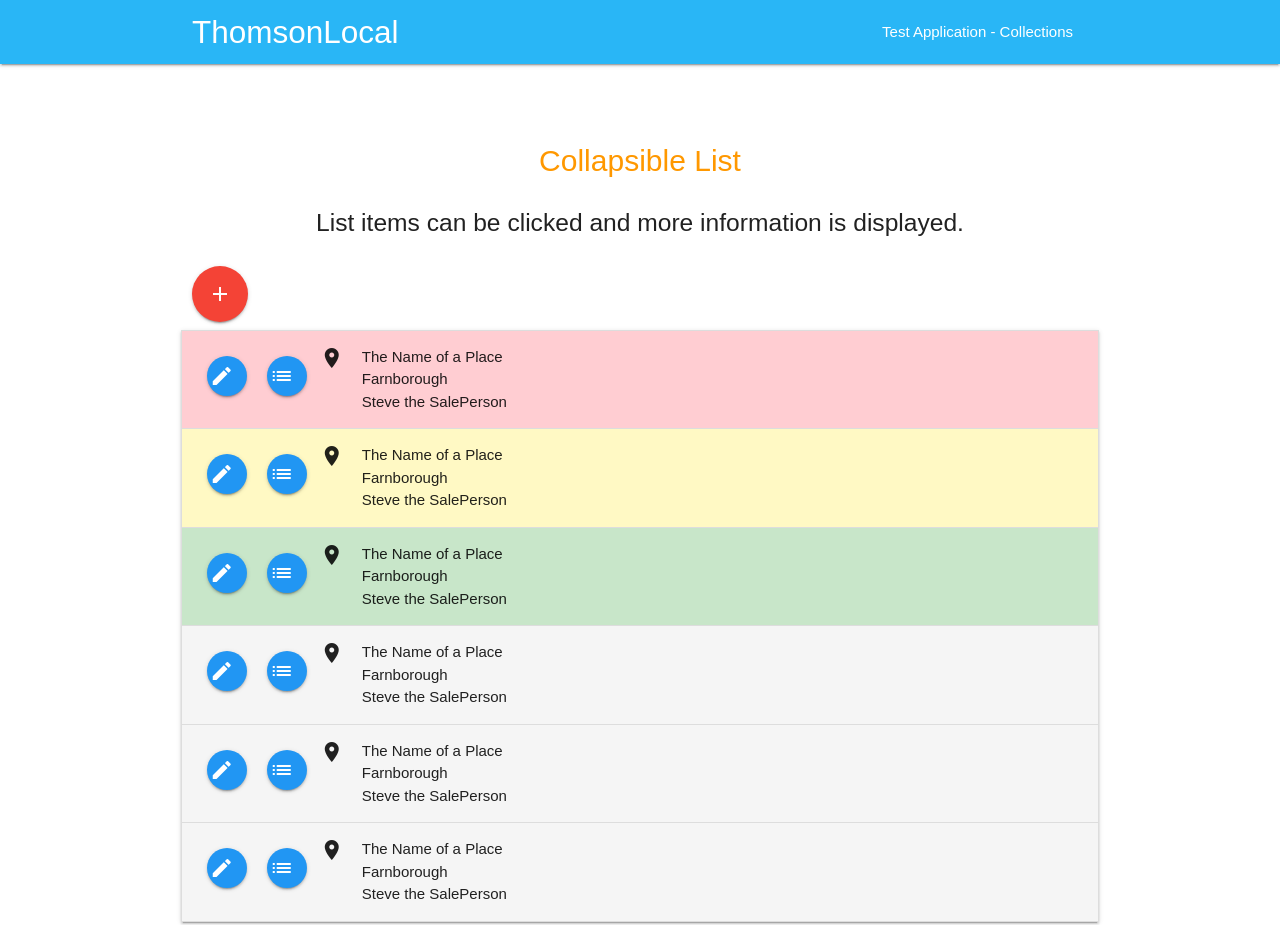
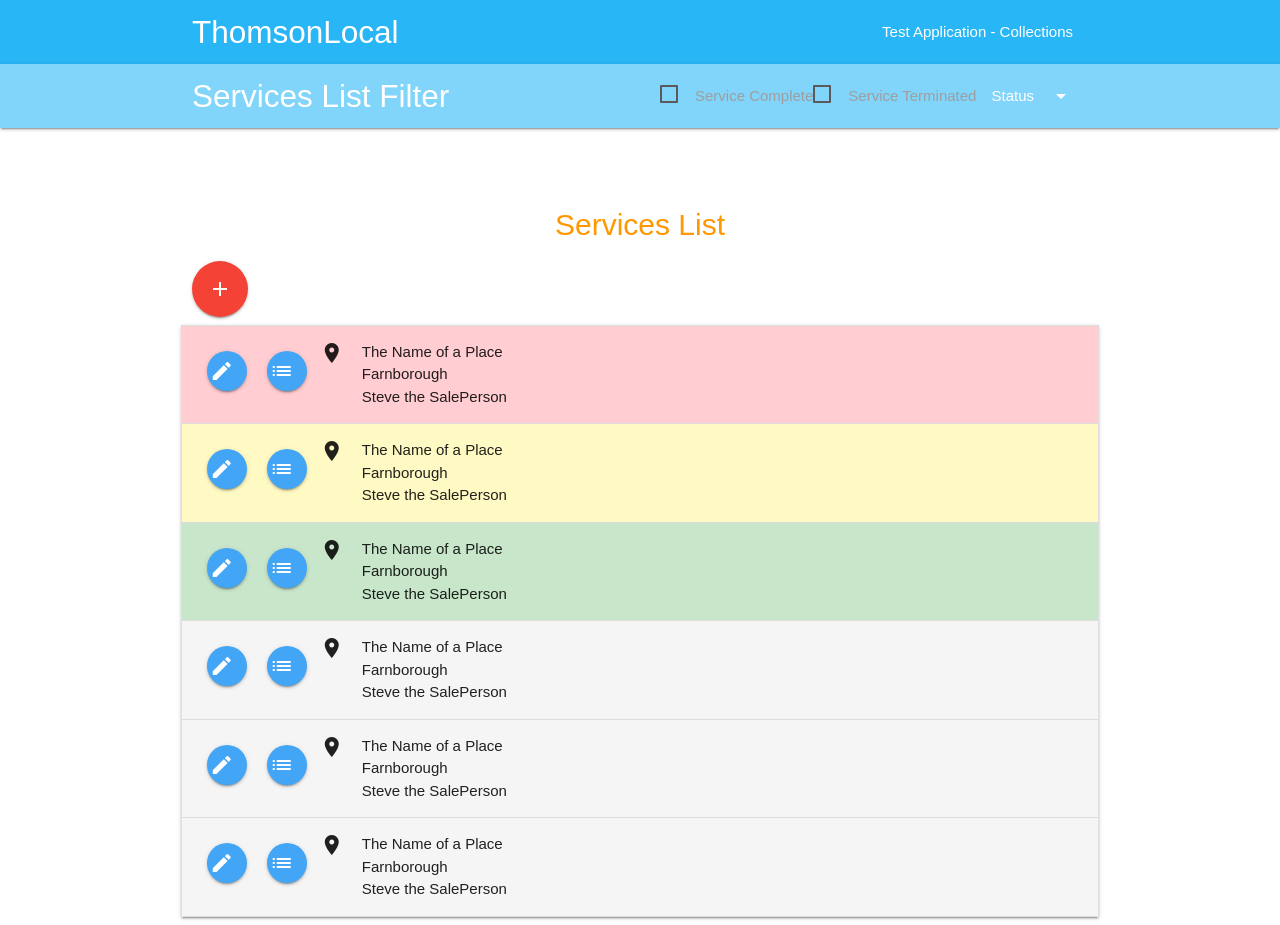
Before and after one commit to ChrisIngoeTlc/material-collection-demo, a plain HTML site: page index.html in a window 1280 px wide. Shown: the top 925 px of the page. Drawn offline with nearby package versions, Linux system fonts and the light colour scheme.

Commit message:
Add a collection filter bar

```diff
--- a/index.html
+++ b/index.html
@@ -31,21 +31,45 @@
         <a href="#" data-activates="nav-mobile" class="button-collapse"><i class="material-icons">menu</i></a>
     </div>
 </nav>
+<ul id="status-filter" class="dropdown-content">
+    <li><a href="#!">In Production</a></li>
+    <li><a href="#!">Just Created</a></li>
+    <li><a href="#!">Completed</a></li>
+</ul>
+<nav class="light-blue lighten-3" role="navigation">
+    <div class="nav-wrapper container"><a id="logo-container" href="#" class="brand-logo">Services List Filter</a>
+        <ul class="right hide-on-med-and-down">
+            <li>
+                <input type="checkbox" id="serviceComplete" />
+                <label for="serviceComplete">Service Complete</label>
+            </li>
+            <li>
+                <input type="checkbox" id="serviceTerminated" />
+                <label for="serviceTerminated">Service Terminated</label>
+            </li>
+            <li>
+                <a class="dropdown-button" href="#!" data-activates="status-filter">Status<i class="material-icons right">arrow_drop_down</i></a>
+            </li>
+        </ul>
+
+        <ul id="nav-mobile" class="side-nav">
+            <li><a href="#">Services</a></li>
+        </ul>
+        <a href="#" data-activates="nav-mobile" class="button-collapse"><i class="material-icons">menu</i></a>
+    </div>
+</nav>
 
 <div class="section no-pad-bot" id="index-banner">
     <div class="container">
         <br><br>
-                <h1 class="header center orange-text">Collapsible List</h1>
-                <div class="row center">
-                    <h5 class="header col s12 light">List items can be clicked and more information is displayed.</h5>
-                </div>
+        <h1 class="header center orange-text">Services List</h1>
         <a class="btn-floating btn-large waves-effect waves-light red"><i class="material-icons">add</i></a>
         <div class="row">
             <ul class="collapsible" data-collapsible="accordion">
                 <li>
                     <div class="collapsible-header red lighten-4" >
-                                <a class="btn-floating btn-small waves-effect waves-light blue right list-link" href="http://www.google.com"><i class="material-icons">mode_edit</i></a>
-                                <a class="btn-floating btn-small waves-effect waves-light blue right list-link" href="http://www.google.com"><i class="material-icons">list</i></a>
+                        <a class="btn-floating btn-small waves-effect waves-light blue lighten-1 right list-link" href="http://www.google.com"><i class="material-icons">mode_edit</i></a>
+                        <a class="btn-floating btn-small waves-effect waves-light blue lighten-1 right list-link" href="http://www.google.com"><i class="material-icons">list</i></a>
                         <i class="material-icons">place</i>The Name of a Place<br>Farnborough<br>Steve the SalePerson
                     </div>
                     <div class="collapsible-body">
@@ -57,8 +81,8 @@
                 </li>
                 <li>
                     <div class="collapsible-header yellow lighten-4">
-                                <a class="btn-floating btn-small waves-effect waves-light blue right list-link" href="http://www.google.com"><i class="material-icons">mode_edit</i></a>
-                                <a class="btn-floating btn-small waves-effect waves-light blue right list-link" href="http://www.google.com"><i class="material-icons">list</i></a>
+                        <a class="btn-floating btn-small waves-effect waves-light blue lighten-1 right list-link" href="http://www.google.com"><i class="material-icons">mode_edit</i></a>
+                        <a class="btn-floating btn-small waves-effect waves-light blue lighten-1 right list-link" href="http://www.google.com"><i class="material-icons">list</i></a>
                         <i class="material-icons">place</i>The Name of a Place<br>Farnborough<br>Steve the SalePerson
                     </div>
                     <div class="collapsible-body">
@@ -70,8 +94,8 @@
                 </li>
                 <li>
                     <div class="collapsible-header green lighten-4">
-                                <a class="btn-floating btn-small waves-effect waves-light blue right list-link" href="http://www.google.com"><i class="material-icons">mode_edit</i></a>
-                                <a class="btn-floating btn-small waves-effect waves-light blue right list-link" href="http://www.google.com"><i class="material-icons">list</i></a>
+                        <a class="btn-floating btn-small waves-effect waves-light blue lighten-1 right list-link" href="http://www.google.com"><i class="material-icons">mode_edit</i></a>
+                        <a class="btn-floating btn-small waves-effect waves-light blue lighten-1 right list-link" href="http://www.google.com"><i class="material-icons">list</i></a>
                         <i class="material-icons">place</i>The Name of a Place<br>Farnborough<br>Steve the SalePerson
                     </div>
                     <div class="collapsible-body">
@@ -83,8 +107,8 @@
                 </li>
                 <li>
                     <div class="collapsible-header grey  lighten-4">
-                                <a class="btn-floating btn-small waves-effect waves-light blue right list-link" href="http://www.google.com"><i class="material-icons">mode_edit</i></a>
-                                <a class="btn-floating btn-small waves-effect waves-light blue right list-link" href="http://www.google.com"><i class="material-icons">list</i></a>
+                        <a class="btn-floating btn-small waves-effect waves-light blue lighten-1 right list-link" href="http://www.google.com"><i class="material-icons">mode_edit</i></a>
+                        <a class="btn-floating btn-small waves-effect waves-light blue lighten-1 right list-link" href="http://www.google.com"><i class="material-icons">list</i></a>
                         <i class="material-icons">place</i>The Name of a Place<br>Farnborough<br>Steve the SalePerson
                     </div>
                     <div class="collapsible-body">
@@ -96,8 +120,8 @@
                 </li>
                 <li>
                     <div class="collapsible-header grey  lighten-4">
-                                <a class="btn-floating btn-small waves-effect waves-light blue right list-link" href="http://www.google.com"><i class="material-icons">mode_edit</i></a>
-                                <a class="btn-floating btn-small waves-effect waves-light blue right list-link" href="http://www.google.com"><i class="material-icons">list</i></a>
+                        <a class="btn-floating btn-small waves-effect waves-light blue lighten-1 right list-link" href="http://www.google.com"><i class="material-icons">mode_edit</i></a>
+                        <a class="btn-floating btn-small waves-effect waves-light blue lighten-1 right list-link" href="http://www.google.com"><i class="material-icons">list</i></a>
                         <i class="material-icons">place</i>The Name of a Place<br>Farnborough<br>Steve the SalePerson
                     </div>
                     <div class="collapsible-body">
@@ -109,8 +133,8 @@
                 </li>
                 <li>
                     <div class="collapsible-header grey  lighten-4">
-                                <a class="btn-floating btn-small waves-effect waves-light blue right list-link" href="http://www.google.com"><i class="material-icons">mode_edit</i></a>
-                                <a class="btn-floating btn-small waves-effect waves-light blue right list-link" href="http://www.google.com"><i class="material-icons">list</i></a>
+                        <a class="btn-floating btn-small waves-effect waves-light blue lighten-1 right list-link" href="http://www.google.com"><i class="material-icons">mode_edit</i></a>
+                        <a class="btn-floating btn-small waves-effect waves-light blue lighten-1 right list-link" href="http://www.google.com"><i class="material-icons">list</i></a>
                         <i class="material-icons">place</i>The Name of a Place<br>Farnborough<br>Steve the SalePerson
                     </div>
                     <div class="collapsible-body">
```
Lines whose indentation alone changed are shown as unchanged.
